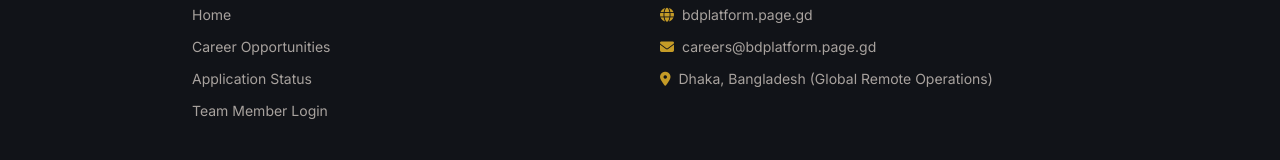
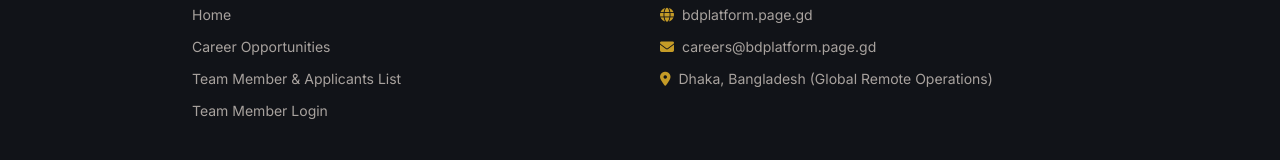
Before and after one commit to bdbiggestplatform/modernbd, a plain HTML site: page index.html in a window 1280 px wide. Shown: the part 2421-2581 px from the top of the page. Drawn offline with nearby package versions, Linux system fonts and the light colour scheme; a web font is replaced by a local one.

Commit message:
Update index.html

```diff
--- a/index.html
+++ b/index.html
@@ -246,7 +246,7 @@
                     <ul class="space-y-3 text-sm text-stone-400">
                         <li><a href="index.html" class="hover:text-white transition">Home</a></li>
                         <li><a href="#career" class="hover:text-white transition">Career Opportunities</a></li>
-                        <li><a href="#application" class="hover:text-white transition">Application Status</a></li>
+                        <li><a href="employee.html" class="hover:text-white transition">Team Member & Applicants List</a></li>
                         <li><a href="login.html" class="hover:text-white transition">Team Member Login</a></li>
                     </ul>
                 </div>
```
